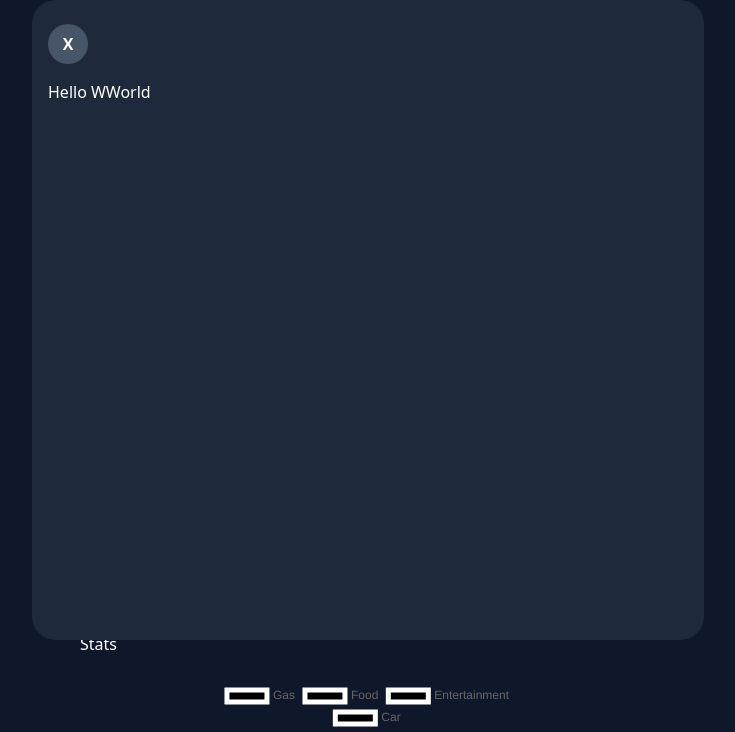
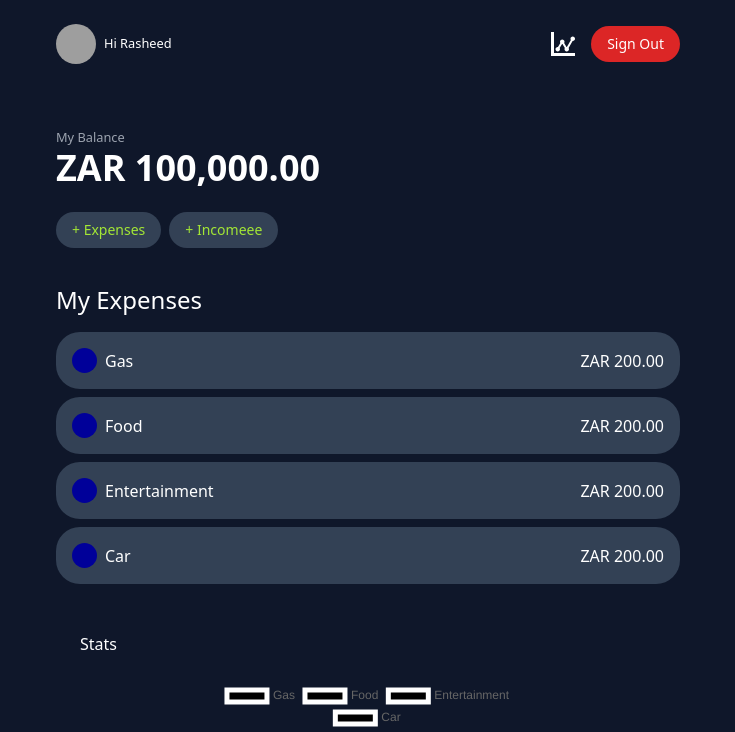
Before and after one commit to rasheedballim/Finance-Tracker, a Next.js app: page / in a window 1280 px wide. Shown: the top 732 px of the page, without its empty margins (272-1007 px from the left). Built offline with nearby package versions, Linux system fonts and the light colour scheme; grey boxes are pictures that could not be loaded.

Commit message:
Edit Modals

```diff
--- a/app/globals.css
+++ b/app/globals.css
@@ -9,11 +9,14 @@
   button {
     @apply hover:scale-110 transition-all duration-100;
   }
+  input {
+    @apply px-4 py-2 bg-slate-600 rounded-xl;
+  }
 }
 
 @layer utilities {
   .btn {
-    @apply px-4 py-2 text-sm rounded-3xl;
+    @apply self-start px-4 py-2 text-sm rounded-3xl;
   }
   .btn-red {
     @apply text-white capitalize  bg-red-600 border-red-600;
@@ -21,4 +24,7 @@
   .btn-primary {
     @apply bg-slate-700 border-slate-700 text-lime-400;
   }
+  .input-group {
+    @apply flex flex-col gap-4;
+  }
 }
--- a/app/page.js
+++ b/app/page.js
@@ -37,13 +37,43 @@ const DUMMY_DATA = [
 ];
 
 export default function Home() {
-  const [modalIsOpen, setModalIsOpen] = useState(true);
+  const [showAddIncomeModal, setshowAddIncomeModal] = useState(false);
   return (
     <>
-      {/*Modal */}
-      <Modal show={modalIsOpen} onClose={setModalIsOpen}>
+      {/* add income Modal */}
+      <Modal show={showAddIncomeModal} onClose={setshowAddIncomeModal}>
         {" "}
-        <h3> Hello WWorld</h3>
+        <form className="flex flex-col gap-4">
+          <div className="input-group">
+            <label htmlFor="amount">Income Amount</label>
+            <input
+              className="input"
+              type="number"
+              name="amount"
+              min={0.01}
+              step={0.01}
+              placeholder="Enter Income Amount"
+              required
+            ></input>
+          </div>
+
+          <div className="input-group">
+            <label htmlFor="description">Income Amount</label>
+            <input
+              className="input"
+              type="text"
+              name="description"
+              min={0.01}
+              step={0.01}
+              placeholder="Enter Income Description"
+              required
+            ></input>
+          </div>
+          <button type="submit" className="btn btn-primary ">
+            Add Entry
+          </button>
+        </form>
+        ;
       </Modal>
 
       <main className="container max-w-2xl py-6 px-6 mx-auto">
@@ -53,15 +83,17 @@ export default function Home() {
         </section>
 
         <section className="flex items-center gap-2 py-3">
+          <button onClick={() => {}} className="btn btn-primary">
+            + Expenses
+          </button>
           <button
             onClick={() => {
-              setModalIsOpen(true);
+              setshowAddIncomeModal(true);
             }}
             className="btn btn-primary"
           >
-            + Expenses
+            + Incomeee
           </button>
-          <button className="btn btn-primary">+ Income</button>
         </section>
         {/*My Expenses */}
         <section className="py-6">
--- a/package.json
+++ b/package.json
@@ -10,6 +10,7 @@
   },
   "dependencies": {
     "chart.js": "^4.4.8",
+    "firebase": "^11.5.0",
     "next": "15.1.7",
     "react": "^19.0.0",
     "react-chartjs-2": "^5.3.0",
```
Also changed, not shown: lib/firebase/index.js (added, +21 -0 lines), 1 other file (tests, documents, lock files or other folders).
